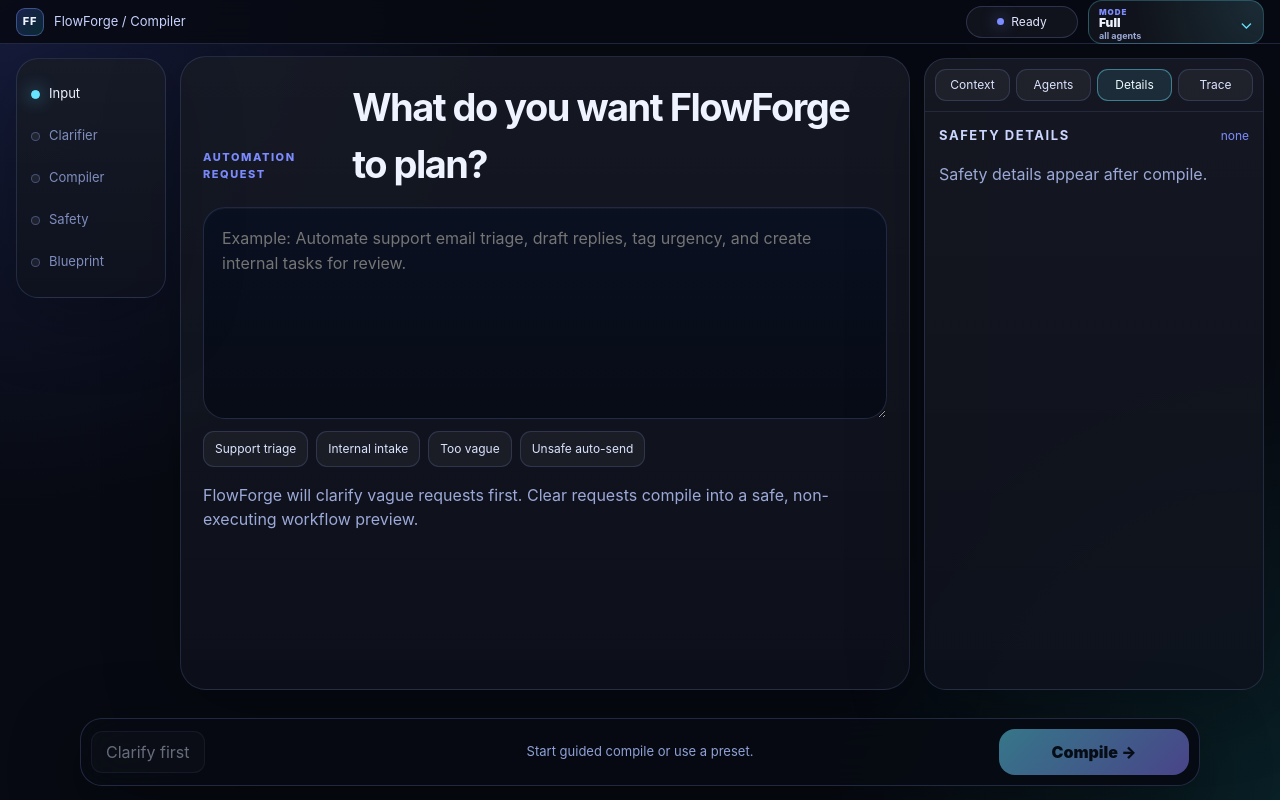
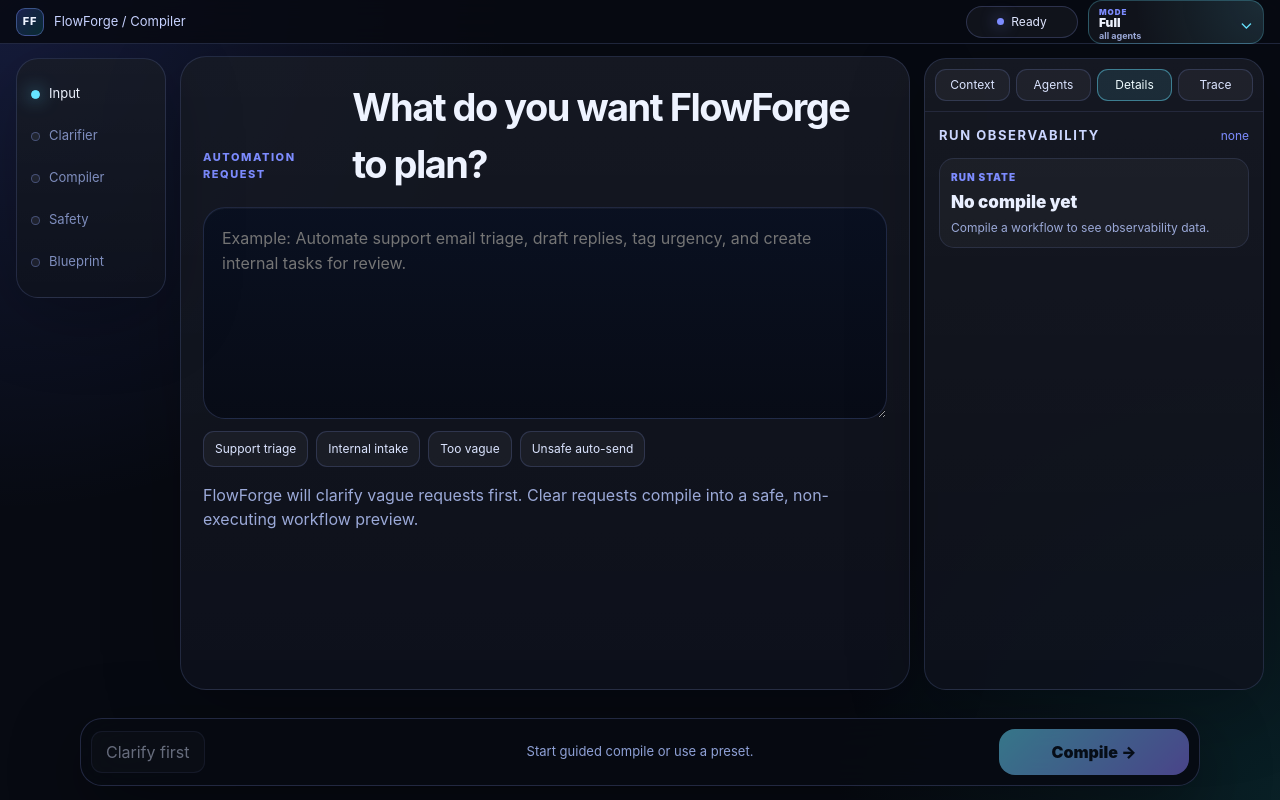
Before and after one commit to igalVilensky/flowforge, a Nuxt app: page /compiler in a window 1280 px wide. Both pictures are taken after a click on the button "Details". Built offline with nearby package versions, Linux system fonts and the light colour scheme.

Commit message:
Add run observability summary to compiler

```diff
--- a/app/pages/compiler.vue
+++ b/app/pages/compiler.vue
@@ -23,6 +23,13 @@
 type DetailItem = {
   label: string;
   value: string;
+};
+
+type ObservabilityCard = {
+  label: string;
+  value: string;
+  note: string;
+  tone: "success" | "warning" | "danger" | "neutral";
 };
 
 type AgentCard = {
@@ -413,6 +420,109 @@
   return "Only runs when the request is too vague or needs guided detail.";
 }
 
+function allProviderAttempts() {
+  const debug = job.value?.agent_debug;
+  if (!debug) return [];
+
+  return Object.entries(debug).flatMap(([agentId, agentDebug]) =>
+    (agentDebug?.provider_attempts ?? []).map((attempt) => ({
+      agentId,
+      ...attempt,
+    })),
+  );
+}
+
+const agentExecutionSummary = computed(() => {
+  const cards = agentCards.value.filter((agent) => agent.id !== "guided_clarifier");
+  const aiUsed = cards.filter((agent) => agent.providerTone === "ai");
+  const fallbacks = cards.filter((agent) => agent.providerTone === "fallback");
+  const skipped = cards.filter((agent) => agent.providerTone === "skipped");
+  const deterministic = cards.filter((agent) => agent.providerTone === "deterministic");
+
+  return {
+    cards,
+    aiUsed,
+    fallbacks,
+    skipped,
+    deterministic,
+  };
+});
+
+const providerFailureItems = computed(() => {
+  return allProviderAttempts()
+    .filter((attempt) => attempt.attempted && !attempt.success && attempt.error_summary)
+    .map((attempt) => ({
+      label: `${attempt.agentId.replaceAll("_", " ")} · ${attempt.provider}`,
+      value: compactText(attempt.error_summary, 180),
+    }));
+});
+
+const observabilityCards = computed<ObservabilityCard[]>(() => {
+  if (!job.value) {
+    return [
+      {
+        label: "Run state",
+        value: "No compile yet",
+        note: "Compile a workflow to see observability data.",
+        tone: "neutral",
+      },
+    ];
+  }
+
+  const aiCount = agentExecutionSummary.value.aiUsed.length;
+  const fallbackCount = agentExecutionSummary.value.fallbacks.length;
+  const failedCount = providerFailureItems.value.length;
+  const tokenUsage = job.value.token_usage;
+  const expectedMode = modeExpectations[(job.value.mode === "demo" ? "rule_only" : job.value.mode) as Exclude<CompileMode, "demo">];
+
+  return [
+    {
+      label: "Mode expectation",
+      value: job.value.mode === "demo" ? "rule" : job.value.mode,
+      note: expectedMode,
+      tone: "neutral",
+    },
+    {
+      label: "AI agents used",
+      value: `${aiCount}`,
+      note: aiCount
+        ? agentExecutionSummary.value.aiUsed.map((agent) => agent.label).join(", ")
+        : "No agent used an LLM successfully in this run.",
+      tone: aiCount ? "success" : "neutral",
+    },
+    {
+      label: "Fallbacks",
+      value: `${fallbackCount}`,
+      note: fallbackCount
+        ? agentExecutionSummary.value.fallbacks.map((agent) => agent.label).join(", ")
+        : "No agent fallback was needed.",
+      tone: fallbackCount ? "warning" : "success",
+    },
+    {
+      label: "Provider failures",
+      value: `${failedCount}`,
+      note: failedCount
+        ? "Open the failed provider rows below or the agent modal for raw details."
+        : "No failed provider attempts were reported.",
+      tone: failedCount ? "danger" : "success",
+    },
+    {
+      label: "LLM calls",
+      value: `${tokenUsage?.llm_calls_used ?? 0}/${tokenUsage?.llm_calls_limit ?? 0}`,
+      note: "Calls used in this compile run compared with the selected mode limit.",
+      tone: (tokenUsage?.llm_calls_used ?? 0) > (tokenUsage?.llm_calls_limit ?? 0) ? "warning" : "neutral",
+    },
+    {
+      label: "Trust note",
+      value: job.value.safety_critic?.overall_status ?? job.value.status,
+      note: fallbackCount || failedCount
+        ? "Final safety result is still deterministic, but one or more AI agent outputs were unavailable or rejected."
+        : "No provider fallback was reported; inspect agent details for prompt/response evidence.",
+      tone: fallbackCount || failedCount ? "warning" : "success",
+    },
+  ];
+});
+
 const knownFactItems = computed<DetailItem[]>(() => {
   const items: DetailItem[] = [];
   const facts = clarificationSession.value?.known_facts;
@@ -1047,11 +1157,29 @@
 
           <section v-else-if="activePanel === 'details'" class="side-section">
             <div class="side-title">
-              <h2>Safety details</h2>
+              <h2>Run observability</h2>
               <span>{{ safetyStatus || "none" }}</span>
             </div>
 
+            <div class="observability-grid">
+              <article
+                v-for="card in observabilityCards"
+                :key="card.label"
+                class="observability-card"
+                :class="`tone-${card.tone}`"
+              >
+                <span>{{ card.label }}</span>
+                <strong>{{ card.value }}</strong>
+                <p>{{ card.note }}</p>
+              </article>
+            </div>
+
             <template v-if="job">
+              <div class="side-title compact-title">
+                <h2>Safety details</h2>
+                <span>{{ job.risks?.risk_level || "unknown" }}</span>
+              </div>
+
               <div class="detail-card">
                 <span>Risk</span>
                 <strong>{{ job.risks?.risk_level || "unknown" }}</strong>
@@ -1066,11 +1194,19 @@
                 <span>Next safe action</span>
                 <strong>{{ nextSafeAction }}</strong>
               </div>
+
+              <div v-if="providerFailureItems.length" class="side-title compact-title">
+                <h2>Provider failures</h2>
+                <span>{{ providerFailureItems.length }}</span>
+              </div>
+
+              <div v-if="providerFailureItems.length" class="failure-list">
+                <article v-for="item in providerFailureItems" :key="item.label" class="failure-item">
+                  <span>{{ item.label }}</span>
+                  <p>{{ item.value }}</p>
+                </article>
+              </div>
             </template>
-
-            <p v-else class="muted">
-              Safety details appear after compile.
-            </p>
           </section>
 
           <section v-else class="side-section">
@@ -1857,6 +1993,74 @@
   font-weight: 600;
 }
 
+.observability-grid,
+.failure-list {
+  display: grid;
+  gap: 8px;
+}
+
+.observability-card {
+  display: grid;
+  gap: 5px;
+  padding: 11px;
+  border: 1px solid rgba(145, 166, 255, 0.13);
+  border-radius: 15px;
+  background: rgba(255, 255, 255, 0.035);
+}
+
+.observability-card span,
+.failure-item span {
+  color: #7d8cff;
+  font-size: 10px;
+  font-weight: 900;
+  letter-spacing: 0.1em;
+  text-transform: uppercase;
+}
+
+.observability-card strong {
+  color: #e9efff;
+  font-size: 17px;
+  font-weight: 950;
+}
+
+.observability-card p,
+.failure-item p {
+  margin: 0;
+  color: #9ba9d8;
+  font-size: 12px;
+  line-height: 1.35;
+}
+
+.observability-card.tone-success {
+  border-color: rgba(67, 224, 166, 0.24);
+  background: rgba(67, 224, 166, 0.055);
+}
+
+.observability-card.tone-warning {
+  border-color: rgba(255, 209, 102, 0.26);
+  background: rgba(255, 209, 102, 0.055);
+}
+
+.observability-card.tone-danger {
+  border-color: rgba(255, 107, 107, 0.26);
+  background: rgba(255, 107, 107, 0.055);
+}
+
+.compact-title {
+  margin-top: 16px;
+}
+
+.failure-item {
+  display: grid;
+  gap: 5px;
+  padding: 11px;
+  border: 1px solid rgba(255, 107, 107, 0.22);
+  border-radius: 15px;
+  background: rgba(255, 107, 107, 0.04);
+  min-width: 0;
+  overflow-wrap: anywhere;
+}
+
 .answers-box {
   margin-top: 16px;
 }
```
